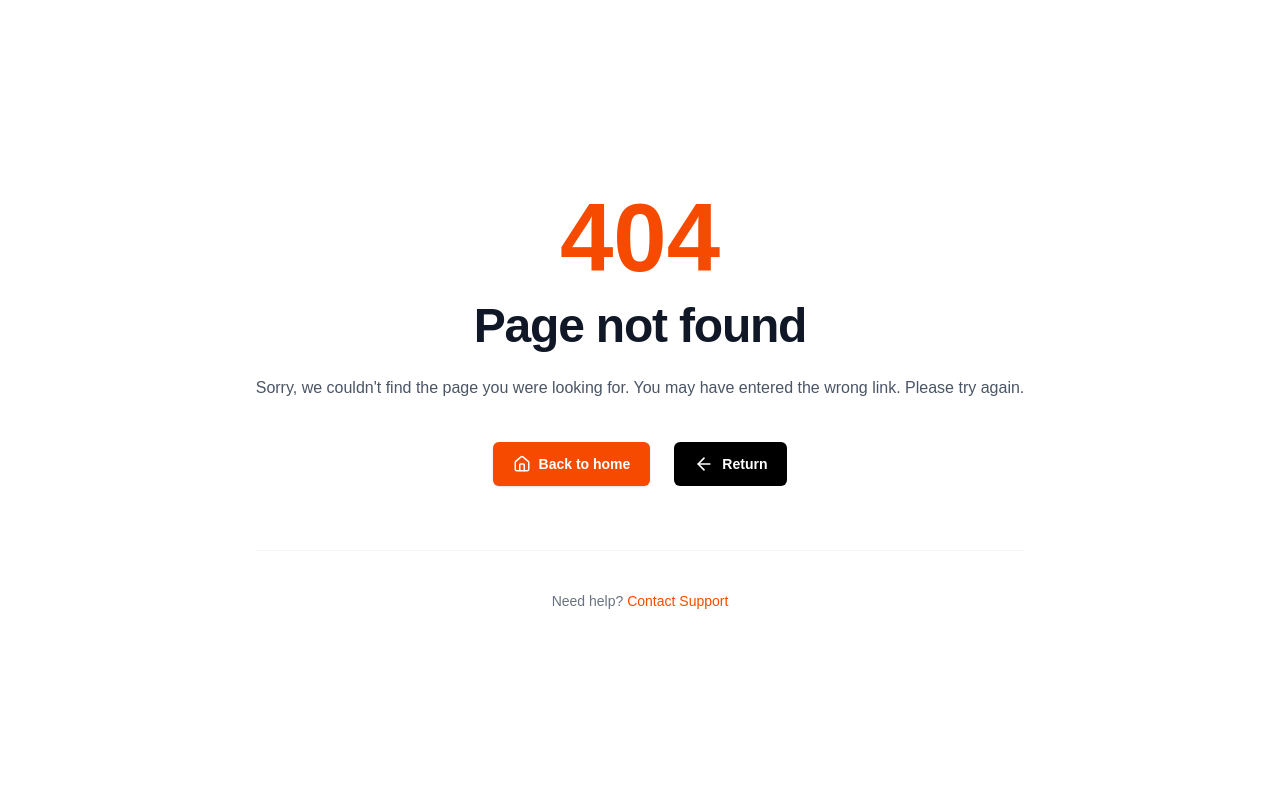
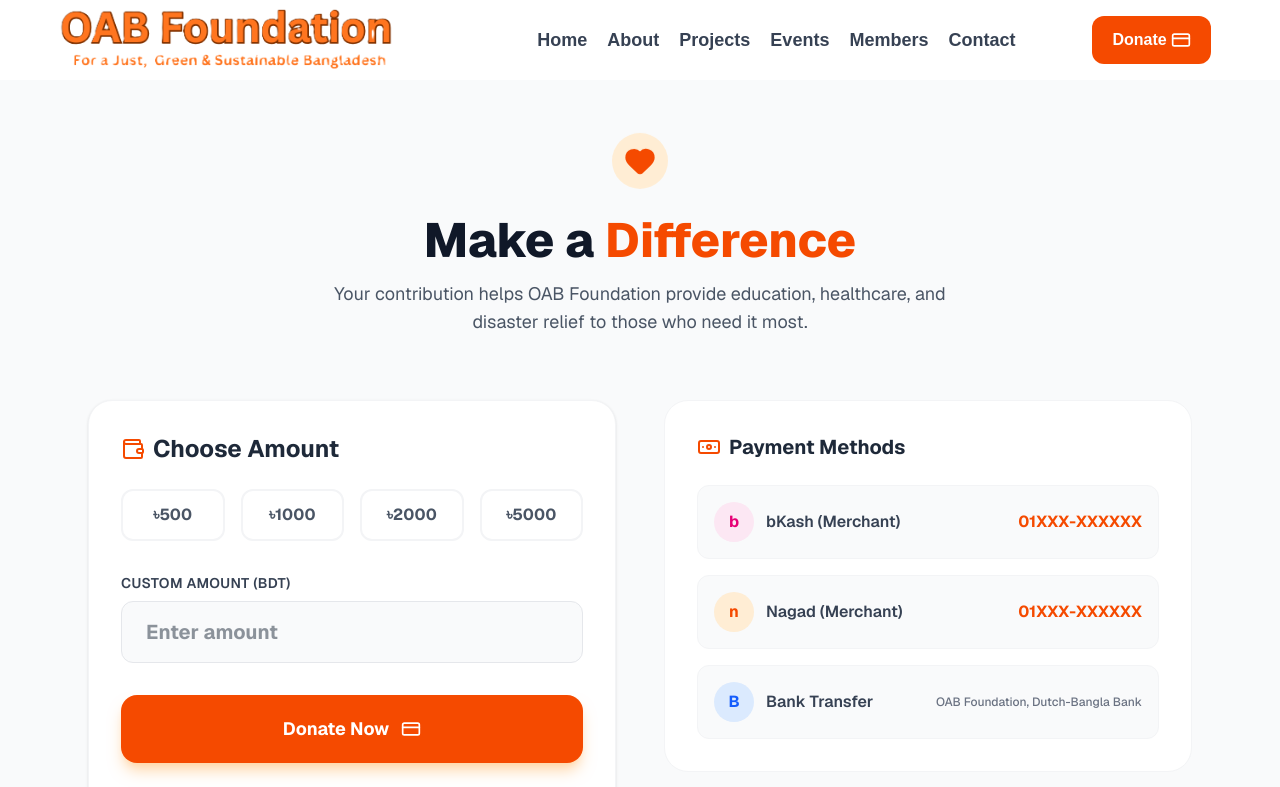
Before and after one commit to oabfoundation/oab-website, a Next.js app: page /donate in a window 1280 px wide. Before the commit this address had no page. Shown: the top 787 px of the page. Built offline with nearby package versions, Linux system fonts and the light colour scheme.

Commit message:
added donate pages

```diff
--- /dev/null
+++ b/src/app/(mainLayout)/donate/page.jsx
@@ -0,0 +1,196 @@
+"use client";
+import React, { useState } from "react";
+import { Heart, ShieldCheck, Wallet, CreditCard, Banknote } from "lucide-react";
+import { motion, AnimatePresence } from "framer-motion";
+
+const Donate = () => {
+  const [amount, setAmount] = useState("");
+  const [showPopup, setShowPopup] = useState(false);
+
+  const quickAmounts = ["500", "1000", "2000", "5000"];
+
+  return (
+    <section className="py-16 bg-gray-50 min-h-screen font-sans">
+      <div className="max-w-6xl mx-auto px-6">
+        {/* Header Section */}
+        <div className="text-center mb-16">
+          <div className="flex justify-center mb-4">
+            <div className="p-3 bg-orange-100 rounded-full animate-bounce">
+              <Heart className="text-orange-600 w-8 h-8 fill-orange-600" />
+            </div>
+          </div>
+          <h1 className="text-4xl md:text-5xl font-extrabold text-gray-900 mb-4">
+            Make a <span className="text-orange-600">Difference</span>
+          </h1>
+          <p className="text-gray-600 max-w-2xl mx-auto text-lg">
+            Your contribution helps OAB Foundation provide education,
+            healthcare, and disaster relief to those who need it most.
+          </p>
+        </div>
+
+        <div className="grid lg:grid-cols-2 gap-12 items-start">
+          {/* Left Side: Donation Form */}
+          <div className="bg-white p-8 rounded-3xl shadow-sm border border-gray-100">
+            <h2 className="text-2xl font-bold mb-6 text-gray-800 flex items-center gap-2">
+              <Wallet className="text-orange-600" /> Choose Amount
+            </h2>
+
+            <div className="grid grid-cols-2 sm:grid-cols-4 gap-4 mb-8">
+              {quickAmounts.map((amt) => (
+                <button
+                  key={amt}
+                  onClick={() => setAmount(amt)}
+                  className={`py-3 rounded-xl font-bold transition-all border-2
+                    ${
+                      amount === amt
+                        ? "bg-orange-600 border-orange-600 text-white"
+                        : "bg-white border-gray-100 text-gray-600 hover:border-orange-200"
+                    }`}
+                >
+                  ৳{amt}
+                </button>
+              ))}
+            </div>
+
+            <div className="mb-8">
+              <label className="block text-sm font-semibold text-gray-700 mb-2 uppercase tracking-wide">
+                Custom Amount (BDT)
+              </label>
+              <input
+                type="number"
+                value={amount}
+                onChange={(e) => setAmount(e.target.value)}
+                placeholder="Enter amount"
+                className="w-full px-6 py-4 bg-gray-50 border border-gray-200 rounded-xl focus:outline-none focus:ring-2 focus:ring-orange-500 text-xl font-bold text-gray-800"
+              />
+            </div>
+
+            <button
+              onClick={() => setShowPopup(true)}
+              className="w-full bg-orange-600 hover:bg-orange-700 text-white font-bold py-5 rounded-2xl transition-all shadow-lg shadow-orange-200 flex items-center justify-center gap-3 text-lg cursor-pointer"
+            >
+              Donate Now <CreditCard size={20} />
+            </button>
+
+            <div className="mt-6 flex items-center justify-center gap-2 text-gray-400 text-sm">
+              <ShieldCheck size={16} /> Secure Payment Processing
+            </div>
+          </div>
+
+          {/* Right Side: Info & Methods */}
+          <div className="space-y-8">
+            <div className="bg-white p-8 rounded-3xl border border-gray-100">
+              <h3 className="text-xl font-bold text-gray-800 mb-6 flex items-center gap-2">
+                <Banknote className="text-orange-600" /> Payment Methods
+              </h3>
+
+              <div className="space-y-4">
+                <div className="flex items-center justify-between p-4 bg-gray-50 rounded-xl border border-gray-100">
+                  <div className="flex items-center gap-3">
+                    <div className="w-10 h-10 bg-pink-100 rounded-full flex items-center justify-center text-pink-600 font-bold">
+                      b
+                    </div>
+                    <span className="font-semibold text-gray-700">
+                      bKash (Merchant)
+                    </span>
+                  </div>
+                  <span className="text-orange-600 font-bold">
+                    01XXX-XXXXXX
+                  </span>
+                </div>
+
+                <div className="flex items-center justify-between p-4 bg-gray-50 rounded-xl border border-gray-100">
+                  <div className="flex items-center gap-3">
+                    <div className="w-10 h-10 bg-orange-100 rounded-full flex items-center justify-center text-orange-600 font-bold">
+                      n
+                    </div>
+                    <span className="font-semibold text-gray-700">
+                      Nagad (Merchant)
+                    </span>
+                  </div>
+                  <span className="text-orange-600 font-bold">
+                    01XXX-XXXXXX
+                  </span>
+                </div>
+
+                <div className="flex items-center justify-between p-4 bg-gray-50 rounded-xl border border-gray-100">
+                  <div className="flex items-center gap-3">
+                    <div className="w-10 h-10 bg-blue-100 rounded-full flex items-center justify-center text-blue-600 font-bold">
+                      B
+                    </div>
+                    <span className="font-semibold text-gray-700">
+                      Bank Transfer
+                    </span>
+                  </div>
+                  <span className="text-xs text-gray-500 font-medium">
+                    OAB Foundation, Dutch-Bangla Bank
+                  </span>
+                </div>
+              </div>
+            </div>
+
+            <div className="bg-orange-600 p-8 rounded-3xl text-white shadow-lg">
+              <h3 className="text-xl font-bold mb-4">Why Donate?</h3>
+              <ul className="space-y-3 opacity-90 text-sm">
+                <li className="flex gap-2">✓ 100% Transparency in usage</li>
+                <li className="flex gap-2">
+                  ✓ Direct impact on rural education
+                </li>
+                <li className="flex gap-2">
+                  ✓ Tax exemption benefits available
+                </li>
+              </ul>
+            </div>
+          </div>
+        </div>
+      </div>
+
+      {/* --- POPUP / MODAL --- */}
+      <AnimatePresence>
+        {showPopup && (
+          <div className="fixed inset-0 z-[100] flex items-center justify-center px-6">
+            {/* Backdrop */}
+            <motion.div
+              initial={{ opacity: 0 }}
+              animate={{ opacity: 1 }}
+              exit={{ opacity: 0 }}
+              onClick={() => setShowPopup(false)}
+              className="absolute inset-0 bg-black/60 backdrop-blur-sm"
+            />
+
+            {/* Modal Card */}
+            <motion.div
+              initial={{ scale: 0.9, opacity: 0, y: 20 }}
+              animate={{ scale: 1, opacity: 1, y: 0 }}
+              exit={{ scale: 0.9, opacity: 0, y: 20 }}
+              className="relative bg-white rounded-[2.5rem] p-8 md:p-12 max-w-md w-full text-center shadow-2xl"
+            >
+              <div className="mb-6 flex justify-center">
+                <div className="w-20 h-20 bg-orange-100 rounded-full flex items-center justify-center">
+                  <Heart className="text-orange-600 w-10 h-10 fill-orange-600 animate-pulse" />
+                </div>
+              </div>
+
+              <h2 className="text-2xl font-bold text-gray-900 mb-2">
+                Thanks for your interest!
+              </h2>
+              <p className="text-gray-600 mb-8 leading-relaxed">
+                Please send money through our mobile banking numbers or transfer
+                via bank to complete your donation.
+              </p>
+
+              <button
+                onClick={() => setShowPopup(false)}
+                className="w-full bg-orange-600 hover:bg-orange-700 text-white font-bold py-4 rounded-xl transition-all active:scale-95 cursor-pointer"
+              >
+                Ok, Got it
+              </button>
+            </motion.div>
+          </div>
+        )}
+      </AnimatePresence>
+    </section>
+  );
+};
+
+export default Donate;
--- a/src/app/(mainLayout)/teams/page.jsx
+++ b/src/app/(mainLayout)/teams/page.jsx
@@ -4,14 +4,14 @@
 
 const Teams = () => {
   return (
-    <section className="min-h-screen">
+    <div className="min-h-screen max-w-11/12 mx-auto px-6">
       {/* teams */}
       <div>
         <Team />
       </div>
       {/* Leaders  */}
       <Leader />
-    </section>
+    </div>
   );
 };
 
--- a/src/components/common/Header.jsx
+++ b/src/components/common/Header.jsx
@@ -2,7 +2,7 @@
 import { useState, useRef, useEffect } from "react";
 import Link from "next/link";
 import { usePathname } from "next/navigation";
-import { Menu, X } from "lucide-react";
+import { CreditCard, Menu, X } from "lucide-react";
 import Image from "next/image";
 
 const Header = () => {
@@ -80,9 +80,9 @@
           <div className="hidden sm:block relative" ref={userDropdownRef}>
             <Link
               href="/donate"
-              className="border border-orange-600 text-orange-600 px-4 py-2 rounded font-semibold hover:bg-orange-50 transition"
+              className="flex items-center gap-1 bg-orange-600 hover:bg-orange-700 text-white font-bold px-5 py-3 rounded-xl transition-all active:scale-95 cursor-pointer"
             >
-              Donate
+              Donate <CreditCard size={20} />
             </Link>
           </div>
 
@@ -124,9 +124,9 @@
             <div className="mt-6 flex flex-col gap-3 text-center">
               <Link
                 href="/donate"
-                className="border border-orange-600 text-orange-600 px-4 py-2 rounded font-semibold hover:bg-orange-50 transition"
+                className="flex items-center justify-center gap-1 bg-orange-600 hover:bg-orange-700 text-white font-bold px-5 py-3 rounded-xl transition-all active:scale-95 cursor-pointer"
               >
-                Donate
+                Donate <CreditCard size={20} />
               </Link>
             </div>
           </nav>
--- a/src/components/mainLayout/teams/Leader.jsx
+++ b/src/components/mainLayout/teams/Leader.jsx
@@ -26,16 +26,15 @@
 
 const Leader = () => {
   return (
-    <section className="py-16">
-      <div className="max-w-7xl mx-auto px-6">
+    <div className="py-16">
       {/* Section Header */}
       <div className="text-center mb-14">
         <h2 className="text-4xl font-bold text-gray-800">
           Our <span className="text-orange-600">Leaders</span>
         </h2>
         <p className="mt-4 text-gray-600 max-w-2xl mx-auto">
-            Meet the passionate leaders guiding OAB Foundation toward
-            sustainable impact and community empowerment.
+          Meet the passionate leaders guiding OAB Foundation toward sustainable
+          impact and community empowerment.
         </p>
       </div>
 
@@ -82,7 +81,6 @@
         ))}
       </div>
     </div>
-    </section>
   );
 };
 
```
Lines whose indentation alone changed are shown as unchanged.
